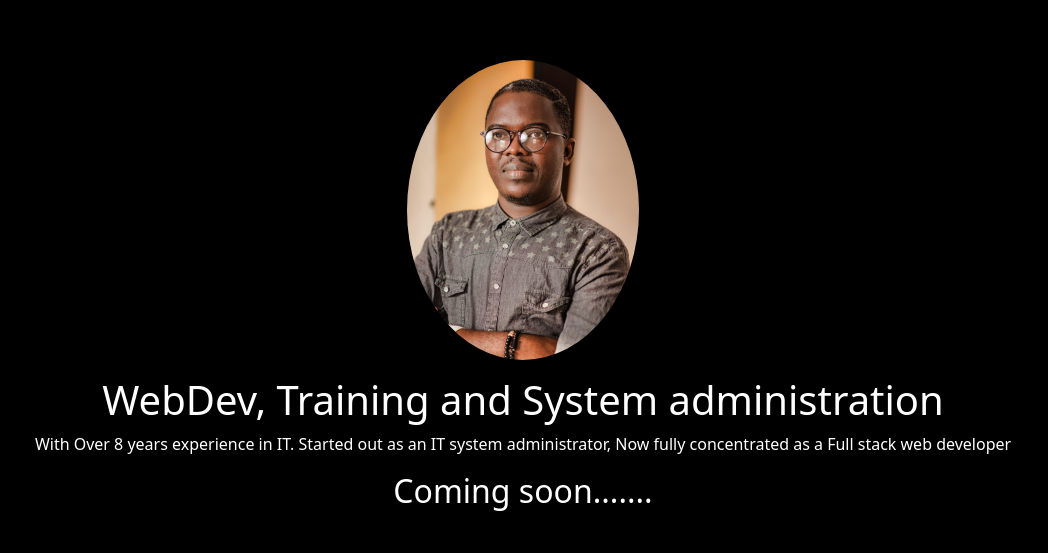
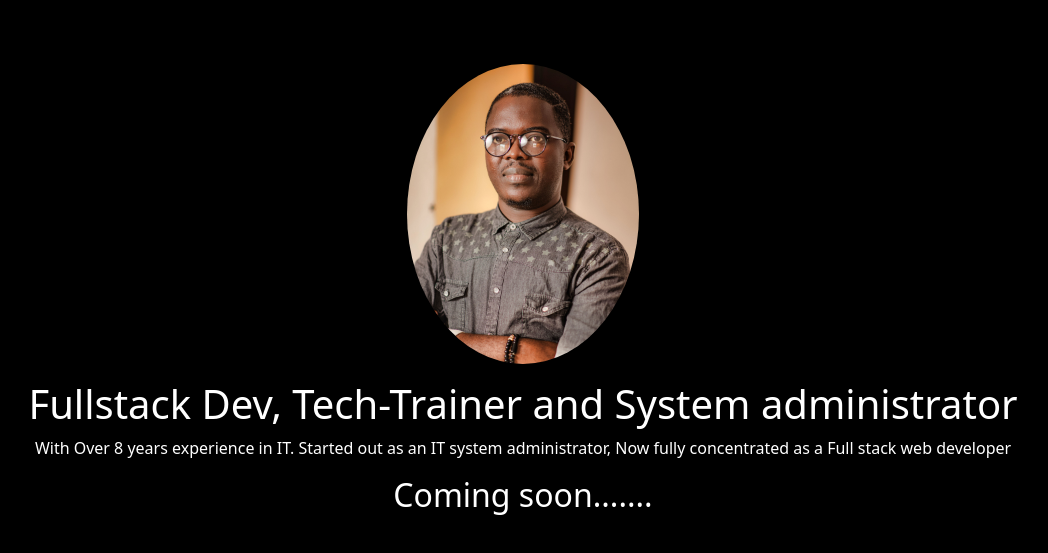
Before and after one commit to joseph-anselm/myport, a plain HTML site: page index.html in a window 1280 px wide. Shown: the part 103-656 px from the top of the page, without its empty margins (117-1165 px from the left). Drawn offline with nearby package versions, Linux system fonts and the light colour scheme.

Commit message:
first commit

```diff
--- a/css/main.css
+++ b/css/main.css
@@ -25,7 +25,7 @@ body {
 }
 
 .header {
-    padding: 1em 2em;
+    margin: 1em;
 }
 
 .section1 .h1 {
--- a/index.html
+++ b/index.html
@@ -18,7 +18,7 @@
             <div class="col content">
                 <img src="/img/jojo.jpg" alt="my pic">
                 <div class="header">
-                    <h1>WebDev, Training and System administration</h1>
+                    <h1>Fullstack Dev, Tech-Trainer and System administrator</h1>
                     <p>
                         With Over 8 years experience in IT. Started out as an IT system
                         administrator, Now fully concentrated as a Full stack web developer
```
